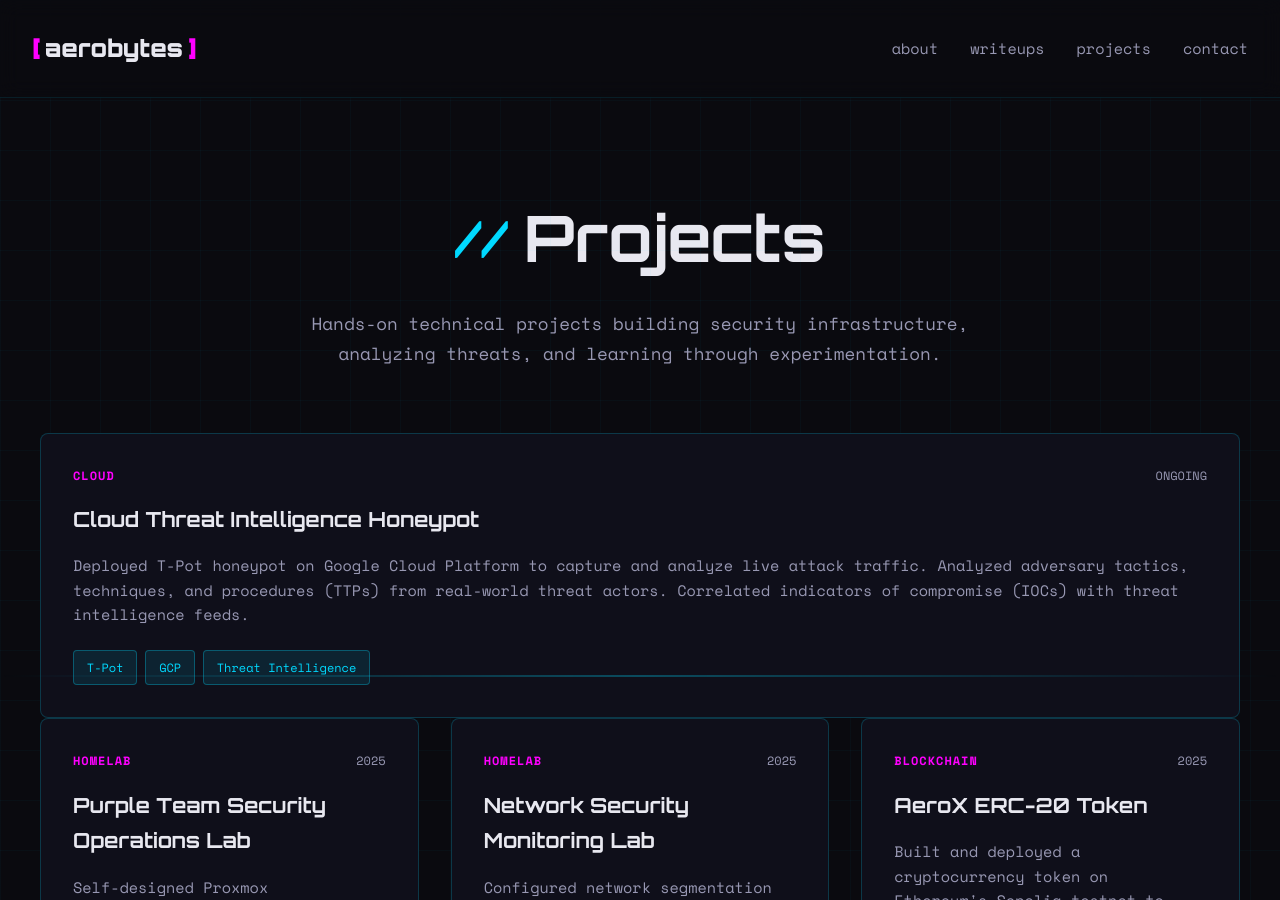
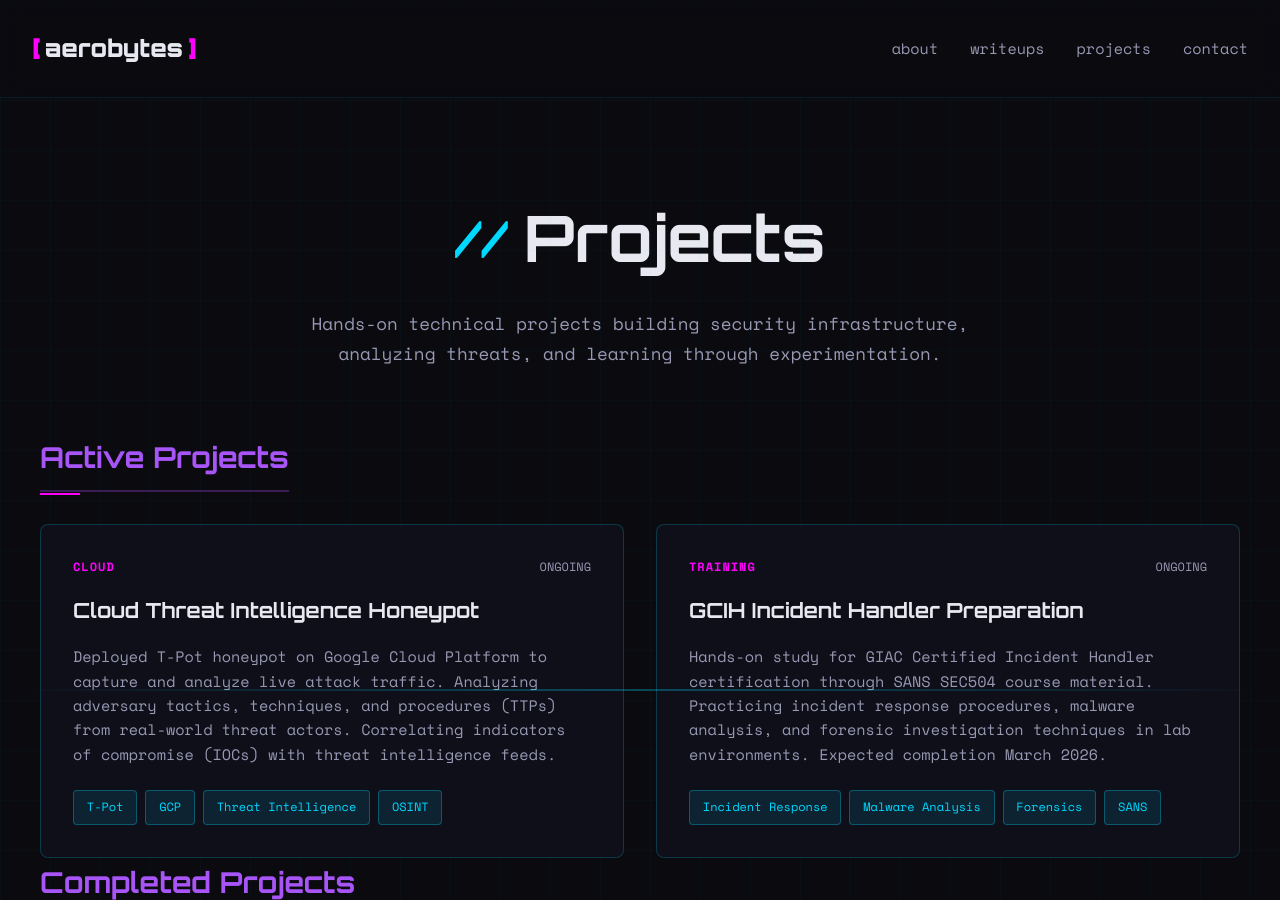
Before and after one commit to Aeronique/aerobytes-site, a Jekyll site: the page built from projects.html, in a window 1280 px wide and 900 px high. Built offline with Jekyll 4.4.1, drawn with Linux system fonts in a browser that asks for light colours.

Commit message:
Add files via upload

```diff
--- a/projects.html
+++ b/projects.html
@@ -14,20 +14,48 @@ permalink: /projects/
             <p class="page-description">Hands-on technical projects building security infrastructure, analyzing threats, and learning through experimentation.</p>
         </div>
 
-         <div class="project-card">
+        <!-- Ongoing Projects Section -->
+        <div class="ongoing-section">
+            <h3 class="subsection-title ongoing-title">
+                <span class="status-indicator"></span>
+                Active Projects
+            </h3>
+            <div class="work-grid">
+                <div class="project-card ongoing-card">
                     <div class="card-header">
-                    <span class="card-tag">CLOUD</span>
-                    <span class="card-date">ONGOING</span>
+                        <span class="card-tag ongoing-tag">CLOUD</span>
+                        <span class="card-date ongoing-status">ONGOING</span>
                     </div>
                     <h3 class="card-title">Cloud Threat Intelligence Honeypot</h3>
-                <p class="card-description">Deployed T-Pot honeypot on Google Cloud Platform to capture and analyze live attack traffic. Analyzed adversary tactics, techniques, and procedures (TTPs) from real-world threat actors. Correlated indicators of compromise (IOCs) with threat intelligence feeds.</p>
+                    <p class="card-description">Deployed T-Pot honeypot on Google Cloud Platform to capture and analyze live attack traffic. Analyzing adversary tactics, techniques, and procedures (TTPs) from real-world threat actors. Correlating indicators of compromise (IOCs) with threat intelligence feeds.</p>
                     <div class="card-tags">
                         <span class="tag">T-Pot</span>
                         <span class="tag">GCP</span>
                         <span class="tag">Threat Intelligence</span>
+                        <span class="tag">OSINT</span>
                     </div>
                 </div>
 
+                <div class="project-card ongoing-card">
+                    <div class="card-header">
+                        <span class="card-tag ongoing-tag">TRAINING</span>
+                        <span class="card-date ongoing-status">ONGOING</span>
+                    </div>
+                    <h3 class="card-title">GCIH Incident Handler Preparation</h3>
+                    <p class="card-description">Hands-on study for GIAC Certified Incident Handler certification through SANS SEC504 course material. Practicing incident response procedures, malware analysis, and forensic investigation techniques in lab environments. Expected completion March 2026.</p>
+                    <div class="card-tags">
+                        <span class="tag">Incident Response</span>
+                        <span class="tag">Malware Analysis</span>
+                        <span class="tag">Forensics</span>
+                        <span class="tag">SANS</span>
+                    </div>
+                </div>
+            </div>
+        </div>
+
+        <!-- Completed Projects Section -->
+        <div class="completed-section">
+            <h3 class="subsection-title">Completed Projects</h3>
             <div class="work-grid">
                 <div class="project-card">
                     <div class="card-header">
@@ -75,4 +103,5 @@ permalink: /projects/
                 </div>
             </div>
         </div>
+    </div>
 </section>
```
Lines whose indentation alone changed are shown as unchanged.
